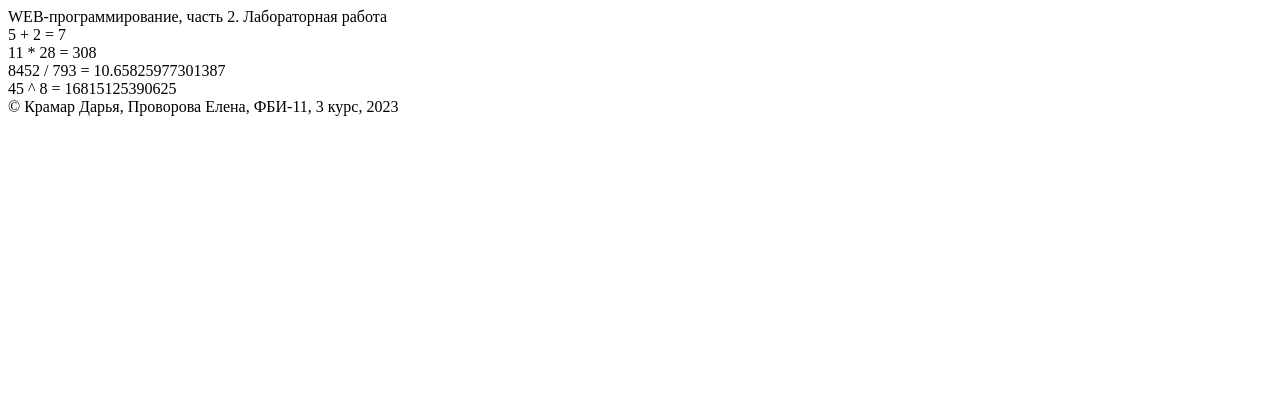
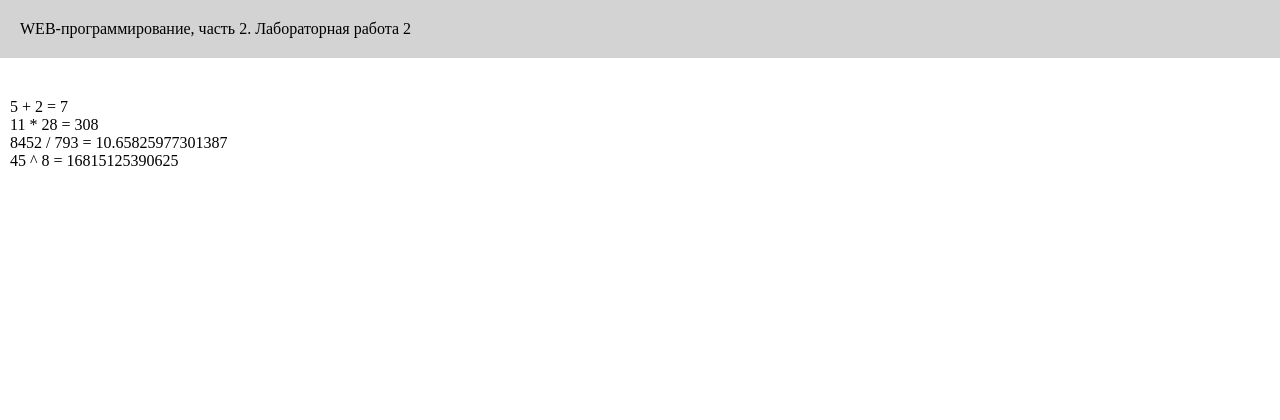
Before and after one commit to provorova/DashaLena2, a Flask app: page /lab2/example in a window 1280 px wide. Shown: the top 420 px of the page. Run offline with Flask 3, Linux system fonts and the light colour scheme.

Commit message:
Подключение стилей

```diff
--- a/templates/example.html
+++ b/templates/example.html
@@ -4,10 +4,11 @@
     <meta charset="UTF-8">
     <meta name="viewport" content="width=device-width, initial-scale=1.0">
     <title>Крамар Д.Н., Проворова Е.А. Лабораторная работа {{nomer_lab}}</title>
+    <link rel="stylesheet" href="{{ url_for('static', filename='main.css') }}">
 </head>
 <body>
     <header>
-        WEB-программирование, часть 2. Лабораторная работа {{nomer}}
+        WEB-программирование, часть 2. Лабораторная работа {{nomer_lab}}
     </header>
 
     <main>
```
